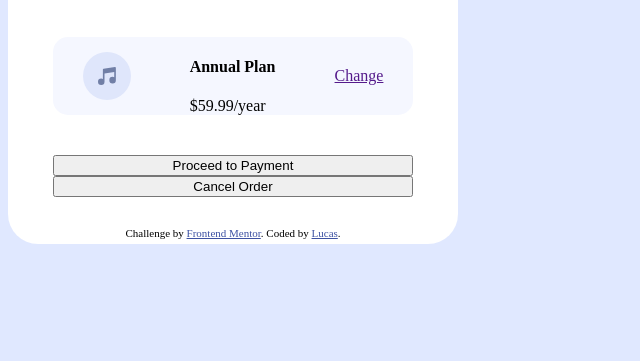
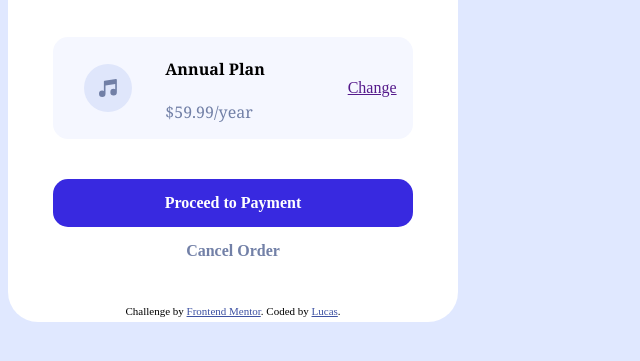
Before and after one commit to LucatoNine/Order_Summary, a plain HTML site: page index.html in a window 1280 px wide. Shown: the part 373-734 px from the top of the page, without its empty margins (0-640 px from the left). Drawn offline with Linux system fonts and the light colour scheme.

Commit message:
Create buttons payment

```diff
--- a/index.html
+++ b/index.html
@@ -25,16 +25,16 @@
             <div class="summary">
                 <h2>Order Summary</h2>
 
-                <p>You can now listen to millions of songs, audiobooks, and podcasts on any
+                <p style="color: hsl(224, 23%, 55%);">You can now listen to millions of songs, audiobooks, and podcasts on any
                 device anywhere you like!<p>
             </div>
 
             <div class="down_part">
-                <img src="images/icon-music.svg">
+                <img src="images/icon-music.svg" class="icon">
 
                 <div class="price">
                 <h4>Annual Plan</h4>
-                $59.99/year
+                <p style="color: hsl(224, 23%, 55%);">$59.99/year</p>
                 </div>
 
                 <div class="change">
@@ -43,8 +43,8 @@
             </div>
 
             <div class="payment">
-                <button>Proceed to Payment</button>
-                <button>Cancel Order</button>
+                <div class="proceed">Proceed to Payment</div>
+                <div class="cancel">Cancel Order</div>
             </div>
 
         </div>
--- a/styles.css
+++ b/styles.css
@@ -1,13 +1,16 @@
 /* Fonts */
 
 @font-face {
-    font-family: "RedHatDisplay";
-    src: url("polices/RedHatDisplay-VariableFont_wght.ttf") format("ttf");
+    font-family: "RedHatDisplay", sans-serif;
+    src: url("polices/static/RedHatDisplay-Bold.ttf") format("truetype");
+    font-weight: 500, 700, 900;
 }
 
 
 body {
     background-color: hsl(225, 100%, 94%);
+    font-family: "RedHatDisplay";
+
 }
 
 
@@ -17,11 +20,13 @@ body {
     display: flex;
     flex-direction: column;
     align-items: center;
+    justify-content: center;
     border-radius: 30px;
     border: 5px solid transparent;
     width: 440px;
     height: auto;
     background-color: white;
+
 }
 
 /* Configure the first image */
@@ -31,9 +36,8 @@ body {
 }
 
 .main_pic {
-    object-fit: cover;
-    width: fit-content;
-    height: fit-content;
+    width: 450px;
+    height: 220px;
 
 }
 
@@ -44,11 +48,13 @@ body {
     margin: 30px 40px;
 }
 
+/* Text part */
+
 .summary {
     text-align: center;
-    box-sizing: border-box;
+}
 
-}
+/* Price part */
 
 .down_part {
     display: flex;
@@ -59,11 +65,38 @@ body {
     margin-top: 40px;
 }
 
+.icon {
+    margin-left: 15px;
+}
+
+.price {
+    margin-right: 50px;
+    font-family: Georgia, serif;
+}
+
+/* Payment part */
+
 .payment {
     display: flex;
     flex-direction: column;
-    box-sizing: border-box;
+    text-align: center;
+
     margin-top: 40px;
     border-radius: 15px;
+}
 
+.proceed {
+    background-color: hsl(245, 75%, 52%);
+    color: white;
+    font-weight: bold;
+    font-family: "RedHatDisplay";
+    border-radius: 15px;
+    padding: 15px 0px;
 }
+
+.cancel {
+    font-weight: bold;
+    border-radius: 15px;
+    color: hsl(224, 23%, 55%);
+    padding: 15px 0px;
+}
```
